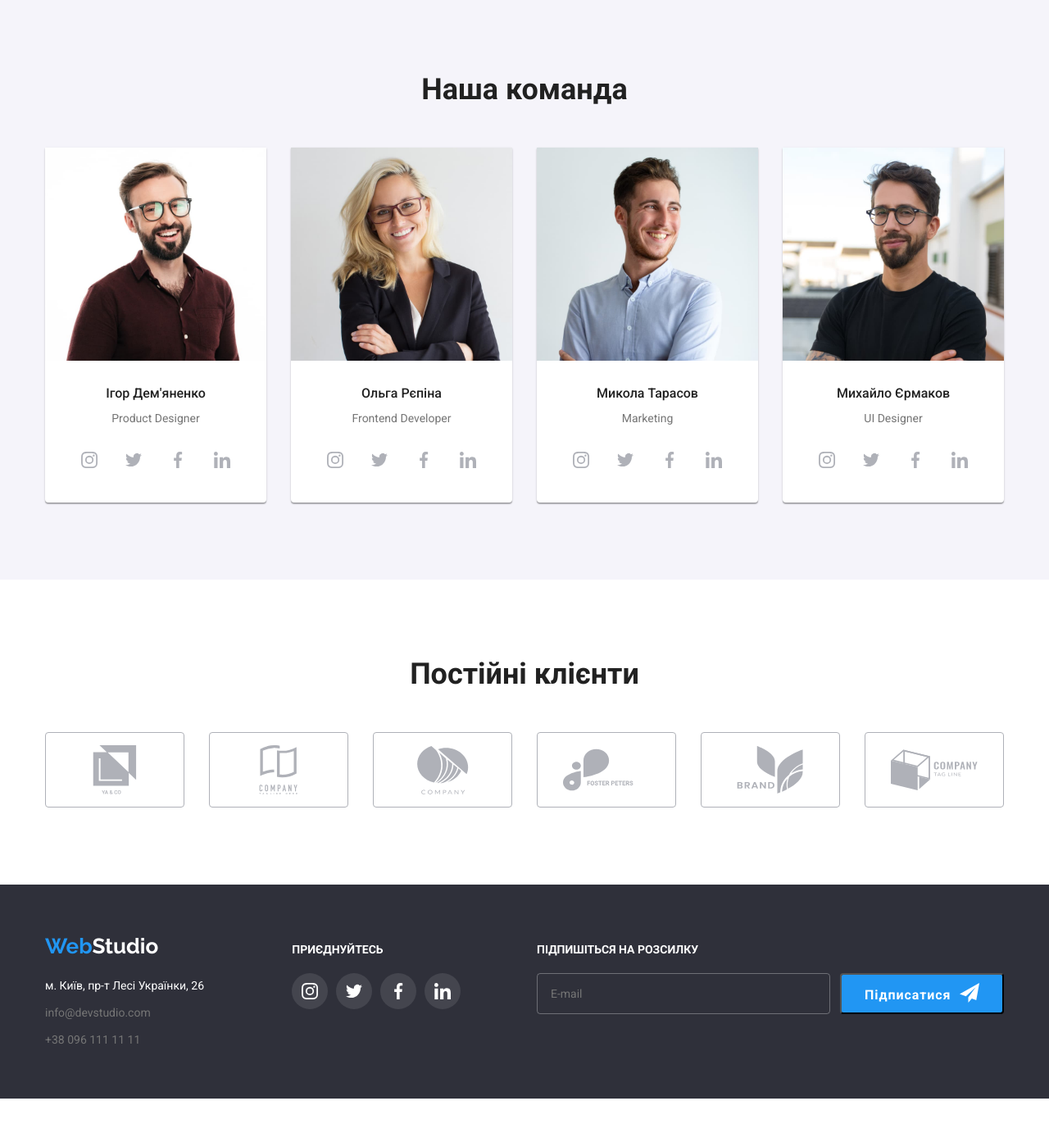
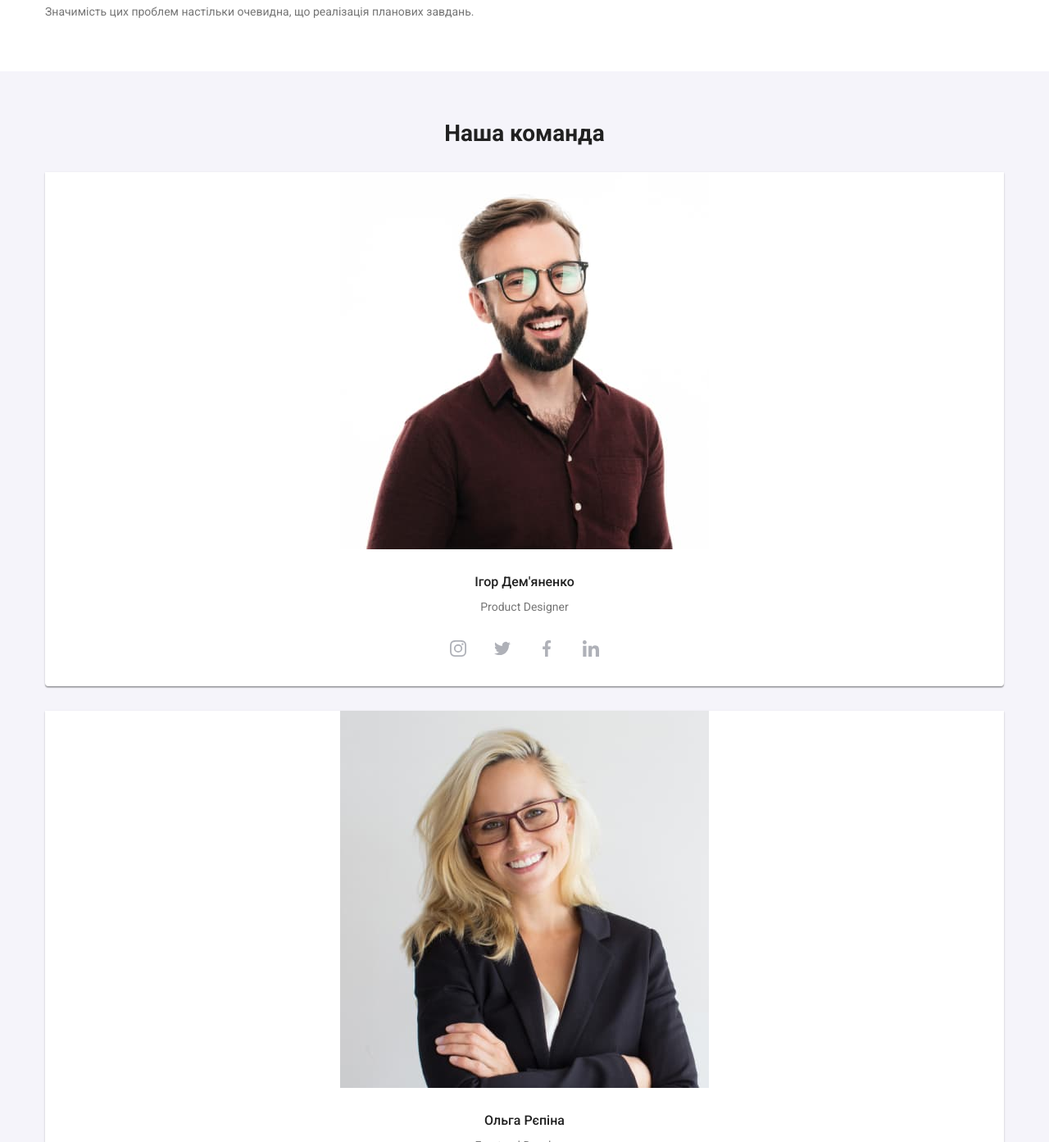
Before and after one commit to UkrainianUser/goit-markup-hw-08, a plain HTML site: page index.html in a window 1280 px wide. Shown: the part 1407-2800 px from the top of the page at 82% size. Before the commit the page ends 2747 px from the top, so only its background shows below. Drawn offline with nearby package versions, Linux system fonts and the light colour scheme.

Commit message:
Додає розмітку на екрани 480

```diff
--- a/index.html
+++ b/index.html
@@ -199,9 +199,9 @@
             <li class="team__item">
               <img
                 class="team__img"
-                src="./images/teammember1.jpg"
+                src="./images/teammember1-480.jpg"
+                srcset="./images/teammember1-480.jpg, ./images/teammember1-480@x2.jpg"
                 alt="Портрет Ігора Дем'яненко"
-                width="270"
               />
               <div class="team__description">
                 <h3 class="team__title">Ігор Дем'яненко</h3>
@@ -235,9 +235,9 @@
             <li class="team__item">
               <img
                 class="team__img"
-                src="./images/teammember2.jpg"
+                src="./images/teammember2-480.jpg"
+                srcset="./images/teammember2-480.jpg, ./images/teammember2-480@x2.jpg"
                 alt="Портрет Ольги Рєпіної"
-                width="270"
               />
               <div class="team__description">
                 <h3 class="team__title">Ольга Рєпіна</h3>
@@ -271,9 +271,9 @@
             <li class="team__item">
               <img
                 class="team__img"
-                src="./images/teammember3.jpg"
+                src="./images/teammember3-480.jpg"
+                srcset="./images/teammember3-480.jpg, ./images/teammember3-480@x2.jpg"
                 alt="Портрет Миколи Тарасова"
-                width="270"
               />
               <div class="team__description">
                 <h3 class="team__title">Микола Тарасов</h3>
@@ -307,9 +307,9 @@
             <li class="team__item">
               <img
                 class="team__img"
-                src="./images/teammember4.jpg"
+                src="./images/teammember4-480.jpg"
+                srcset="./images/teammember4-480.jpg, ./images/teammember4-480@x2.jpg"
                 alt="Портрет Михайла Єрмакова"
-                width="270"
               />
               <div class="team__description">
                 <h3 class="team__title">Михайло Єрмаков</h3>
@@ -349,14 +349,14 @@
       <div class="container">
         <h2 class="section__title">Постійні клієнти</h2>
         <ul class="customers__list list">
-          <li>
+          <li class="customers__item">
             <a class="customers__link link" href="#">
               <svg class="customers__icon" width="106px" height="60px">
                 <use href="./images/icons.svg#icon-customers-brand-yaco"></use>
               </svg>
             </a>
           </li>
-          <li>
+          <li class="customers__item">
             <a class="customers__link link" href="#">
               <svg class="customers__icon" width="106px" height="60px">
                 <use href="./images/icons.svg#icon-customers-brand-union"></use>
@@ -372,7 +372,7 @@
               </svg>
             </a>
           </li>
-          <li>
+          <li class="customers__item">
             <a class="customers__link link" href="#">
               <svg class="customers__icon" width="106px" height="60px">
                 <use
@@ -381,7 +381,7 @@
               </svg>
             </a>
           </li>
-          <li>
+          <li class="customers__item">
             <a class="customers__link link" href="#">
               <svg class="customers__icon" width="106px" height="60px">
                 <use href="./images/icons.svg#icon-customers-brand-brand"></use>
@@ -416,7 +416,7 @@
           </div>
           <!--Адреса-->
           <address>
-            <ul class="list">
+            <ul class="footer__list list">
               <li class="footer__item footer__map">
                 <a
                   class="link"
--- a/sass/base/_general.scss
+++ b/sass/base/_general.scss
@@ -41,15 +41,15 @@ img {
 	cursor: pointer;
 }
 .section{
-	padding-top: 94px;
-	padding-bottom: 94px;
+	padding-top: 60px;
+	padding-bottom: 60px;
 }
 .section__title {
 	color: var(--title-color);
 	font-weight: 700;
-	font-size: 36px;
+	font-size: 28px;
 	line-height: 1.17;
-	margin-bottom: 50px;
+	margin-bottom: 30px;
 }
 .container {
 	max-width: 1200px;
--- a/sass/components/_footer.scss
+++ b/sass/components/_footer.scss
@@ -6,17 +6,26 @@
 	padding-bottom: 60px;
 }
 .footer__container {
+	text-align: center;
+	/*
 	display: flex;
 	gap: 70px;
+	*/
+
 }
 .footer__contacts {
 	display: inline-block;
+	align-items: center;
 }
 .footer__logo {
+	margin-bottom: 28px;
+	/*
 	margin-bottom: 20px;
+	*/
 }
 .footer__item:not(:last-child) {
-	margin-bottom: 9px;
+	margin-bottom: 12px;
+	/*margin-bottom: 9px;*/
 }
 .footer__map {
 	color: var(--primary-white-color);
@@ -24,8 +33,12 @@
 .footer .link {
 	font-style: normal;
 }
+.footer__list {
+	margin-bottom: 60px;
+}
 .footer__social {
 	padding-top: 12px;
+	margin-bottom: 60px;
 }
 .footer__text {
 	font-weight: 700;
--- a/sass/components/_logo.scss
+++ b/sass/components/_logo.scss
@@ -1,11 +1,15 @@
 .logo {
-	margin-right: 93px;
+	/*margin-right: 93px;*/
 	color: var(--accent-color);
 	font-family: 'Raleway';
 	font-weight: 700;
+	font-size: 24px;
+	line-height: 1.16;
+	text-decoration: none;
+	/*
 	font-size: 26px;
 	line-height: 1.19;
-	text-decoration: none;
+	*/
 }
 .logo__word{
 	color: var(--primary-black-color);
--- a/sass/components/_mailing-form.scss
+++ b/sass/components/_mailing-form.scss
@@ -12,14 +12,15 @@
 	color: var(--primary-white-color);
 }
 .mailing-form__field {
+	/*
 	display: flex;
 	position: relative;
+	*/
 }
 .mailing-form__input {
-	width: 358px;
+	width: 450px;
 	height: 50px;
-	padding-left: 16px;
-	margin-right: 12px;
+	margin-bottom: 20px;
 	color: var(--primary-white-color);
 	background: transparent;
 	border: 1px solid rgba(255, 255, 255, 0.3);
@@ -29,6 +30,12 @@
 	&:focus {
 		border-color: var(--primary-white-color);
 	}
+
+	/*
+	width: 358px;
+	padding-left: 16px;
+	margin-right: 12px;
+	*/
 }
 .form-btn {
 	display: flex;
@@ -36,6 +43,7 @@
 	width: 200px;
 	height: 50px;
 	padding: 10px 28px;
+	margin: auto;
 	font-family: 'Roboto', sans-serif;
 	font-weight: 700;
 	font-size: 16px;
--- a/sass/components/index/_benefits.scss
+++ b/sass/components/index/_benefits.scss
@@ -1,25 +1,41 @@
 .benefits {
 	padding-bottom: 0;
+	margin-bottom: 60px;
 	background-color: var(--primary-white-color);
 }
 .benefits__list {
+	/*
 	display: flex;
 	gap: 30px;
+	*/
 }
 .benefits__item {
+	min-width: 450px;
+	margin-bottom: 30px;
+	/*
 	max-width: 270px;
+	*/
 }
 .benefits__icon {
 	display: flex;
 	justify-content: center;
 	align-items: center;
-	width: 270px;
+	width: 450px;
 	height: 120px;
 	margin-bottom: 30px;
 
 	background-color: var(--accessary-white-color);
+	/*
+	display: flex;
+	justify-content: center;
+	align-items: center;
+	width: 270px;
+	margin-bottom: 30px;
+	*/
+
 }
 .benefits__title {
+	text-align: center;
 	margin-bottom: 10px;
 	color: var(--title-color);
 	font-weight: 700;
--- a/sass/components/index/_costomers.scss
+++ b/sass/components/index/_costomers.scss
@@ -1,22 +1,30 @@
 .customers {
 	text-align: center;
+	/*
 	padding-top: 94px;
 	padding-bottom: 94px;
+	*/
 }
 .customers__list {
 	display: flex;
+	flex-wrap: wrap;
 	justify-content: space-between;
 	gap: 30px;
 }
+
 .customers__link {
 	display: flex;
 	justify-content: center;
 	align-items: center;
-	width: 170px;
+	width: 210px;
 	height: 92px;
 	border: 1px solid var(--elements-grey-color);
 	border-radius: 4px;
 	transition: border-color 250ms var(--timing-function);
+
+	/*
+	width: 170px;
+	*/
 
 	&:hover,
 	&:focus {
--- a/sass/components/index/_team.scss
+++ b/sass/components/index/_team.scss
@@ -3,21 +3,28 @@
 	background-color: var(--accessary-white-color);
 }
 .team__list {
+	/*
 	display: flex;
 	justify-content: space-between;
+	*/
 }
 .team__item {
+	margin-bottom: 30px;
 	background-color: var(--primary-white-color);
 
 	box-shadow: 0px 1px 3px rgba(0, 0, 0, 0.12), 0px 1px 1px rgba(0, 0, 0, 0.14), 0px 2px 1px rgba(0, 0, 0, 0.2);
 	border-radius: 0px 0px 4px 4px;
 }
 .team__img {
-	width: 270px;
+	margin: auto;
+	/*width: 270px;*/
 }
 .team__description {
 	padding-top: 30px;
+	padding-bottom: 24px;
+	/*
 	padding-bottom: 30px;
+	*/
 }
 .team__title {
 	margin-bottom: 10px;
--- a/sass/components/index/_works.scss
+++ b/sass/components/index/_works.scss
@@ -1,4 +1,5 @@
 .works {
+	display: none;
 	background-color: var(--primary-white-color);
 
 	text-align: center;
```
Also changed, not shown: css/main.css, css/main.min.css, images/teammember1-480.jpg (added), images/teammember1-480@2x.jpg (added), images/teammember2-480.jpg (added), images/teammember2-480@x2.jpg (added), images/teammember3-480.jpg (added), images/teammember3-480@x2.jpg (added), images/teammember4-480.jpg (added), images/teammember4-480@x2.jpg (added), 2 other files.
